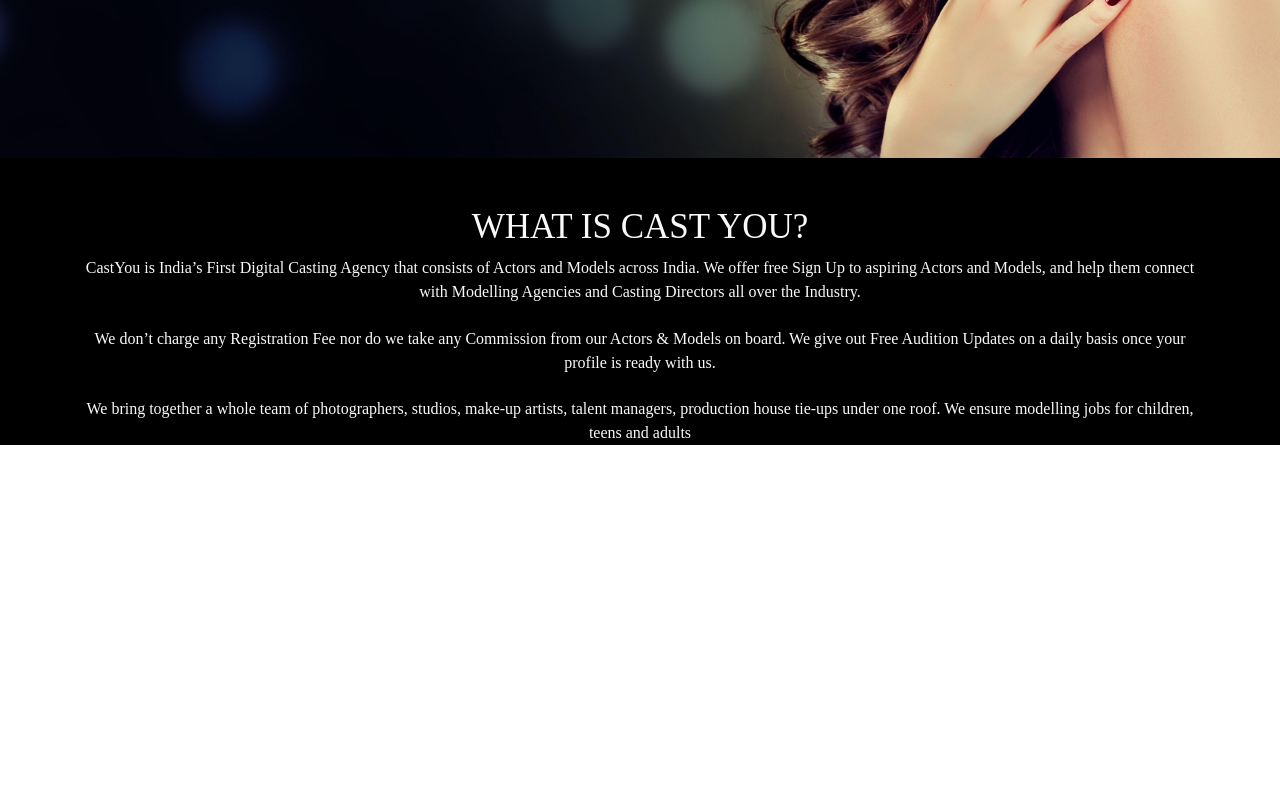
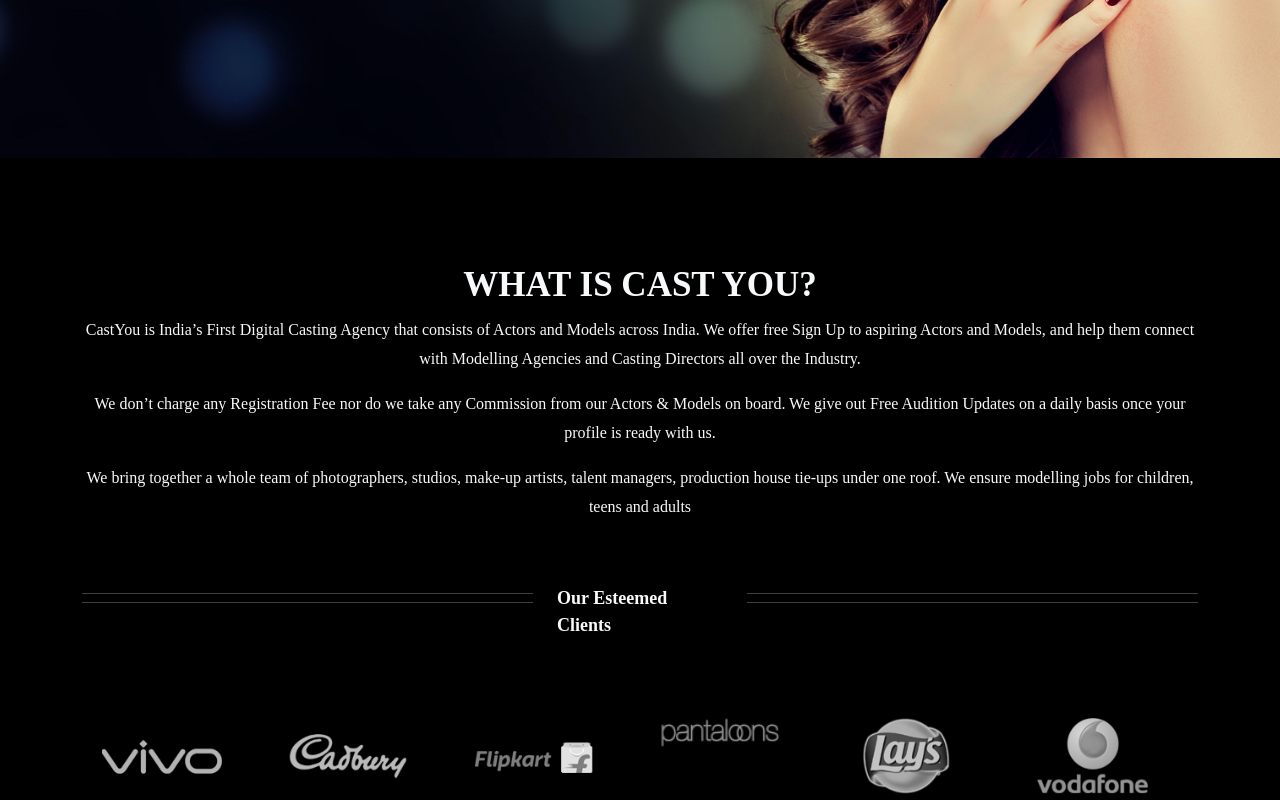
Before and after one commit to Deepakchaurasiya1/Modeling-Casting, a plain HTML site: page index.html in a window 1280 px wide. Shown: the part 724-1524 px from the top of the page. Before the commit the page ends 1185 px from the top, so only its background shows below. Drawn offline with nearby package versions, Linux system fonts and the light colour scheme.

Commit message:
New Code Some Changes

```diff
--- a/index.html
+++ b/index.html
@@ -11,6 +11,9 @@
     <!-- Bootstrap Link CDN -->
     <link href="https://cdn.jsdelivr.net/npm/bootstrap@5.3.2/dist/css/bootstrap.min.css" rel="stylesheet"
         integrity="sha384-T3c6CoIi6uLrA9TneNEoa7RxnatzjcDSCmG1MXxSR1GAsXEV/Dwwykc2MPK8M2HN" crossorigin="anonymous">
+    <!-- Demo -->
+    <script src="https://code.jquery.com/jquery-2.2.0.min.js" type="text/javascript"></script>
+    <script src="https://cdnjs.cloudflare.com/ajax/libs/slick-carousel/1.6.0/slick.js"></script>
 </head>
 
 <style>
@@ -54,10 +57,122 @@
         background-size: cover;
         background-position: center;
         background-repeat: no-repeat;
-       background-attachment:fixed ;
+        background-attachment: fixed;
+    }
+
+    /* Sponser Slider Our Partners Here Brand Logo */
+
+    .slick-slide {
+        margin: 0px 20px;
+    }
+
+    .slick-slide img {
+        width: 120px;
+    }
+
+    .slick-slider {
+        position: relative;
+        display: block;
+        box-sizing: border-box;
+        -webkit-user-select: none;
+        -moz-user-select: none;
+        -ms-user-select: none;
+        user-select: none;
+        -webkit-touch-callout: none;
+        -khtml-user-select: none;
+        -ms-touch-action: pan-y;
+        touch-action: pan-y;
+        -webkit-tap-highlight-color: transparent;
+    }
+
+    .slick-list {
+        position: relative;
+        display: block;
+        overflow: hidden;
+        margin: 0;
+        padding: 0;
+    }
+
+    .slick-list:focus {
+        outline: none;
+    }
+
+    .slick-list.dragging {
+        cursor: pointer;
+        cursor: hand;
+    }
+
+    .slick-slider .slick-track,
+    .slick-slider .slick-list {
+        -webkit-transform: translate3d(0, 0, 0);
+        -moz-transform: translate3d(0, 0, 0);
+        -ms-transform: translate3d(0, 0, 0);
+        -o-transform: translate3d(0, 0, 0);
+        transform: translate3d(0, 0, 0);
+    }
+
+    .slick-track {
+        position: relative;
+        top: 0;
+        left: 0;
+        display: block;
+    }
+
+    .slick-track:before,
+    .slick-track:after {
+        display: table;
+        content: '';
+    }
+
+    .slick-track:after {
+        clear: both;
+    }
+
+    .slick-loading .slick-track {
+        visibility: hidden;
+    }
+
+    .slick-slide {
+        display: none;
+        float: left;
+        height: 100%;
+        min-height: 1px;
+    }
+
+    [dir='rtl'] .slick-slide {
+        float: right;
+    }
+
+    .slick-slide img {
+        display: block;
+    }
+
+    .slick-slide.slick-loading img {
+        display: none;
+    }
+
+    .slick-slide.dragging img {
+        pointer-events: none;
+    }
+
+    .slick-initialized .slick-slide {
+        display: block;
+    }
+
+    .slick-loading .slick-slide {
+        visibility: hidden;
+    }
+
+    .slick-vertical .slick-slide {
+        display: block;
+        height: auto;
+        border: 1px solid transparent;
+    }
+
+    .slick-arrow.slick-hidden {
+        display: none;
     }
 </style>
-
 
 <body>
     <!-- Navbar Section Here -->
@@ -67,7 +182,8 @@
             <button class="navbar-toggler" type="button" data-bs-toggle="collapse"
                 data-bs-target="#navbarSupportedContent" aria-controls="navbarSupportedContent" aria-expanded="false"
                 aria-label="Toggle navigation">
-                <span class="navbar-toggler-icon"></span>
+                <span class="navbar-toggler-icon rounded"
+                    style="border:solid 2px #ab193f; color: #9d1c36 !important;"></span>
             </button>
             <div class="collapse navbar-collapse" id="navbarSupportedContent">
                 <ul class="navbar-nav me-auto mb-2 mb-lg-0" style="  font-family: robot;
@@ -111,32 +227,87 @@
     <!-- Home Banner -->
     <div class="d-flex align-items-center justify-content-center vh-100 banner">
         <div class="container-fluid text-center text-light">
-            <h1 style="font-family: Montserrat ; font-size: 35px;">WHERE TALENT MEETS OPPORTUNITY</h1>
+            <h1 style="font-family: Montserrat ; font-size: 35px; font-weight: 700; line-height: 45px;">WHERE TALENT
+                MEETS OPPORTUNITY</h1>
             <button type="button" class="btn text-light p-2 ms-3 border-0 m-2"
-                style="background-color:#ab193f; font-family: Montserrat; font-size: 18px; padding-left:1% !important; padding-right:1% !important;">SIGN
+                style="background-color:#ab193f; font-family: Montserrat; font-size: 18px; font-weight: 500; line-height:22px; padding-left:1% !important; padding-right:1% !important;">SIGN
                 UP FOR FREE</button>
             <button type="button" class="btn text-light p-2 ms-3 border-0 m-2"
-                style="background-color:#ab193f; font-family: Montserrat; font-size: 18px;  padding-left:1% !important; padding-right:1% !important; ">HIRE
+                style="background-color:#ab193f; font-family: Montserrat; font-size: 18px; font-weight: 500; line-height:22px; padding-left:1% !important; padding-right:1% !important; ">HIRE
                 ACTORS / MODELS FROM US</button>
         </div>
     </div>
 
     <!-- What Is Cast You? Here -->
     <div class="container-fluid pt-5" style="background-color: #000000;">
-     <div class="container text-light text-center" >
-        <h2 style="font-family: Montserrat ; font-size: 35px;">WHAT IS CAST YOU?</h2>
-        <p style="font-family: Poppins ; font-size: 16px;">
-            CastYou is India’s First Digital Casting Agency that consists of Actors and Models across India. We offer free Sign Up to aspiring Actors and Models, and help them connect with Modelling Agencies and Casting Directors all over the Industry.
-        </p>
-        <p style="font-family: Poppins ; font-size: 16px; margin-top: 2%;">
-            We don’t charge any Registration Fee nor do we take any Commission from our Actors & Models on board. We give out Free Audition Updates on a daily basis once your profile is ready with us.
-        </p>
-        <p style="font-family: Poppins ; font-size: 16px; margin-top: 2%;">
-            We bring together a whole team of photographers, studios, make-up artists, talent managers, production house tie-ups under one roof. We ensure modelling jobs for children, teens and adults
-        </p>
+        <div class="container text-light text-center">
+            <h2 style="font-family: Montserrat ; font-size: 35px; font-weight: 700; line-height:45px; margin-top:5%;">
+                WHAT IS CAST YOU?</h2>
+            <p class="lead mt-2 fs-6" style="font-family: Poppins; font-weight: 500; line-height: 29px;">
+                CastYou is India’s First Digital Casting Agency that consists of Actors and Models across India. We
+                offer free Sign Up to aspiring Actors and Models, and help them connect with Modelling Agencies and
+                Casting Directors all over the Industry.
+            </p>
+            <p class="lead mt-2 fs-6" style="font-family: Poppins; font-weight: 500; line-height: 29px;">
+                We don’t charge any Registration Fee nor do we take any Commission from our Actors & Models on board. We
+                give out Free Audition Updates on a daily basis once your profile is ready with us.
+            </p>
+            <p class="lead pb-5 fs-6" style="font-family:Poppins; font-weight:500; line-height: 29px;">
+                We bring together a whole team of photographers, studios, make-up artists, talent managers, production
+                house tie-ups under one roof. We ensure modelling jobs for children, teens and adults
+            </p>
+        </div>
+        <!-- HR Tag Line Here -->
+        <div class="container-fluid" style="background-color: #000000; padding-bottom:5%;">
+            <div class="container">
+                <div class="row text-light" style="background-color: #000000;">
+                    <div class="col-lg-5 col-md-12">
+                        <!-- <hr class=""> -->
+                        <hr class="my-2">
+                        <hr class="my-2">
+                    </div>
+                    <div class="col-lg-2 col-md-12 d-flex justify-content-center align-items-center"
+                        style="font-family:Poppins; font-weight:600; font-size: 18px;">
+                        <p>Our Esteemed Clients</p>
+                    </div>
+                    <div class="col-lg-5 col-nd-12">
+                        <hr class="my-2">
+                        <hr class="my-2">
+                    </div>
+                </div>
+            </div>
+        </div>
+        <!-- Sponser Brand Logo Here Section -->
+        <div class="container">
+            <section class="customer-logos slider">
+                <div class="slide"><img src="assets/img/sponsor/myntra_logo.png"></div>
+                <div class="slide"><img src="assets/img/sponsor/TVS-logo.png"></div>
+                <div class="slide"><img src="assets/img/sponsor/Vivo_mobile_logo.png"></div>
+                <div class="slide"><img src="assets/img/sponsor/cadbury-logo-1.png"></div>
+                <div class="slide"><img src="assets/img/sponsor/Flipkart_logo.png"></div>
+                <div class="slide"><img src="assets/img/sponsor/logo_desk.png"></div>
+                <div class="slide"><img src="assets/img/sponsor/lays-logo.png">
+                </div>
+                <div class="slide"><img src="assets/img/sponsor/Vodafone-Logo.png">
+                </div>
+            </section>
+        </div>
+    </div>
 
-     </div>
-    </cdiv>
+    <!-- Demo Sponser Slider -->
+
+    <style>
+        /* For Webkit browsers (Chrome, Safari) */
+        ::-webkit-scrollbar {
+            width: 2px;
+        }
+
+        ::-webkit-scrollbar-thumb {
+            background-color: #9d1c36;
+        }
+
+
+    </style>
 
 
 
@@ -154,6 +325,33 @@
 
 
 
+
+    <!-- Client JS -->
+    <script>
+        $(document).ready(function () {
+            $('.customer-logos').slick({
+                slidesToShow: 6,
+                slidesToScroll: 1,
+                autoplay: true,
+                autoplaySpeed: 1500,
+                arrows: false,
+                dots: false,
+                pauseOnHover: false,
+                responsive: [{
+                    breakpoint: 768,
+                    settings: {
+                        slidesToShow: 4
+                    }
+                }, {
+                    breakpoint: 520,
+                    settings: {
+                        slidesToShow: 3
+                    }
+                }]
+            });
+        }); s
+    </script>
+
     <!-- Search Box Here Code -->
     <script>
         function openSearchBox() {
@@ -165,9 +363,6 @@
         }
     </script>
 
-
-
-
     <!-- Bootstrap JS Link CDN -->
     <script src="https://cdn.jsdelivr.net/npm/bootstrap@5.3.2/dist/js/bootstrap.bundle.min.js"
         integrity="sha384-C6RzsynM9kWDrMNeT87bh95OGNyZPhcTNXj1NW7RuBCsyN/o0jlpcV8Qyq46cDfL"
```
Also changed, not shown: index.js (added).
